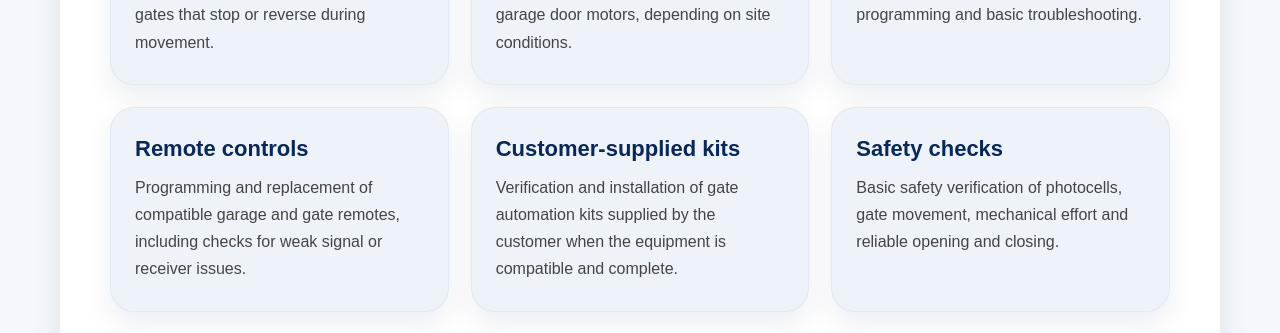
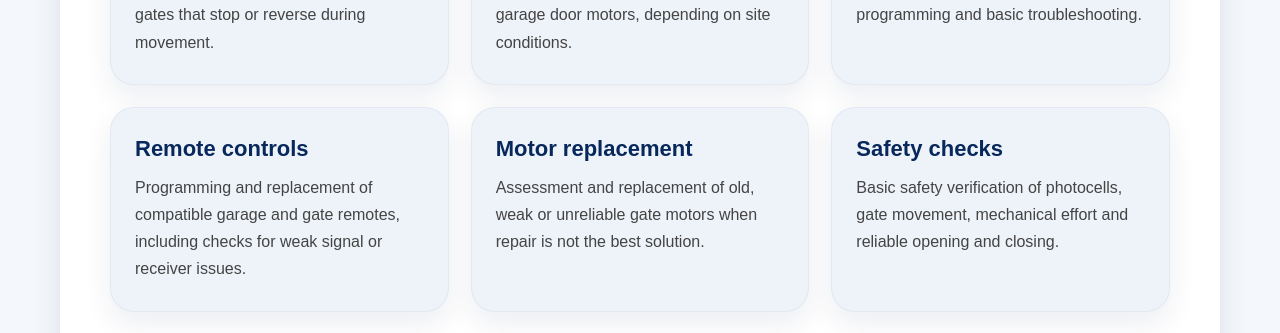
Before and after one commit to andrecorreiaauto-bit/teccasa-site, a Next.js app: page /en/automatic-gate-repair-lisbon in a window 1280 px wide. Shown: the part 1340-1673 px from the top of the page. Built offline with nearby package versions, Linux system fonts and the light colour scheme.

Commit message:
Update automatic-gate-repair-lisbon.js

```diff
--- a/pages/en/automatic-gate-repair-lisbon.js
+++ b/pages/en/automatic-gate-repair-lisbon.js
@@ -209,8 +209,8 @@ export default function AutomaticGateRepairLisbon() {
                   text: "Programming and replacement of compatible garage and gate remotes, including checks for weak signal or receiver issues."
                 },
                 {
-                  title: "Customer-supplied kits",
-                  text: "Verification and installation of gate automation kits supplied by the customer when the equipment is compatible and complete."
+                  title: "Motor replacement",
+                  text: "Assessment and replacement of old, weak or unreliable gate motors when repair is not the best solution."
                 },
                 {
                   title: "Safety checks",
```
